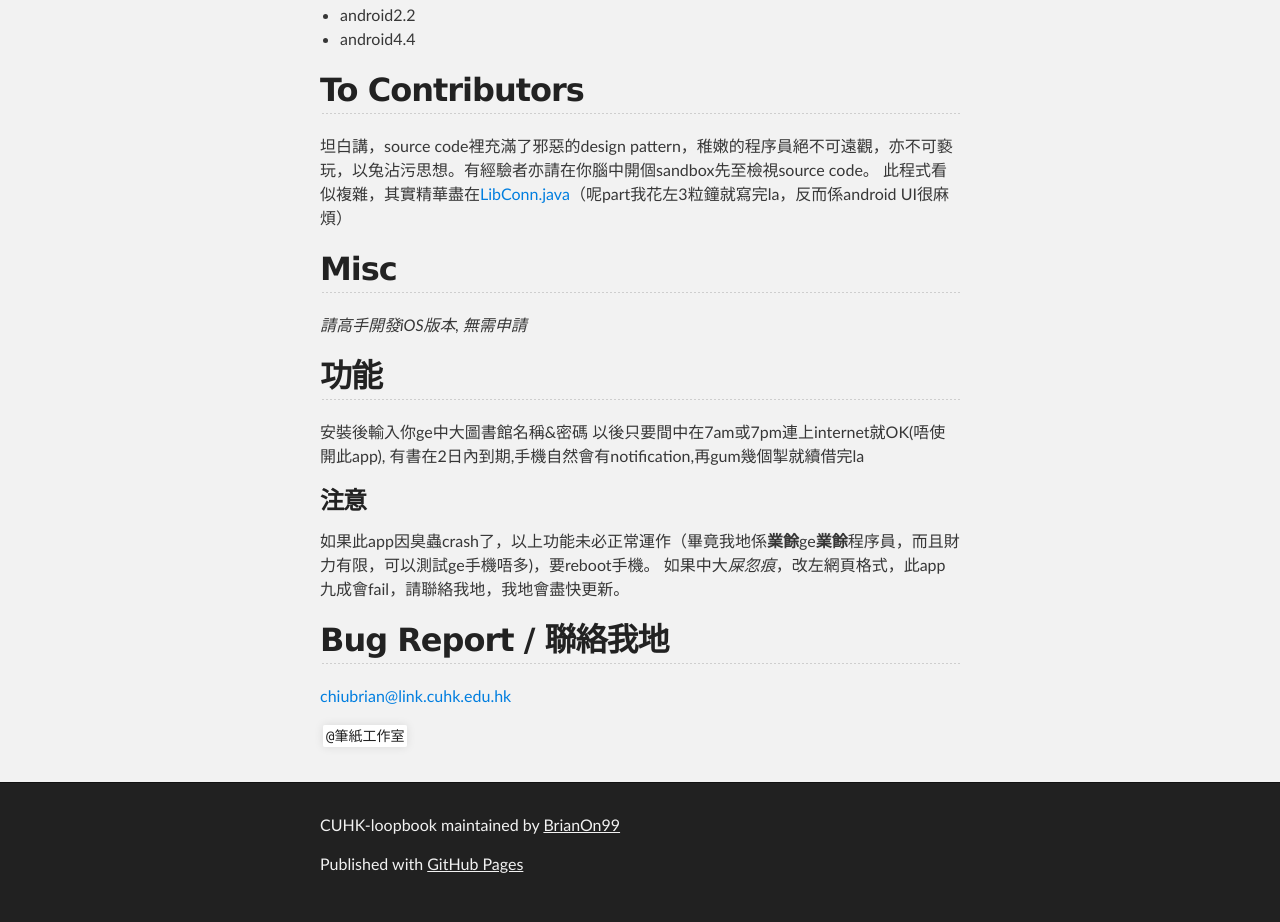
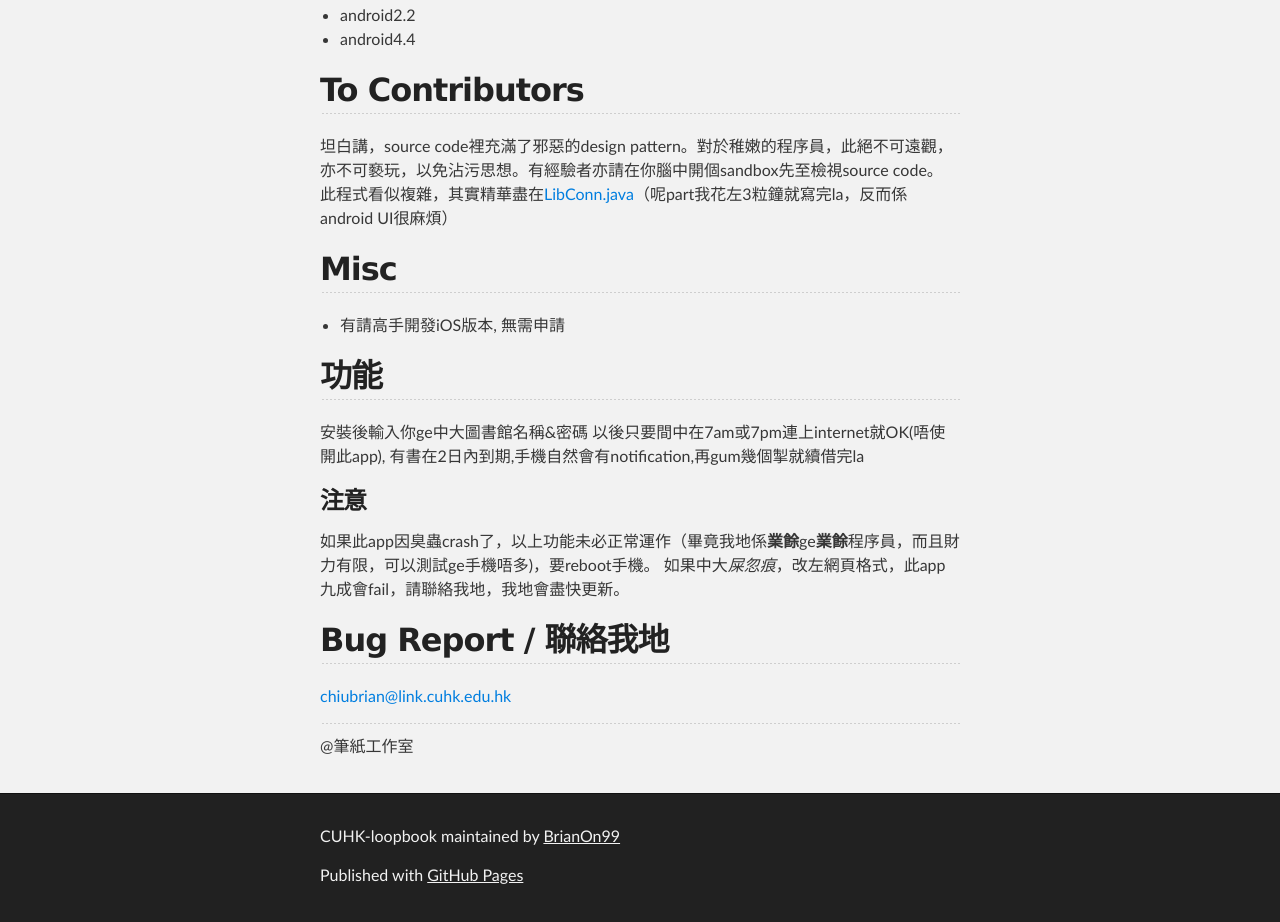
Before and after one commit to BrianOn99/CU-loopbook, a plain HTML site: page index.html in a window 1280 px wide. Shown: the part 710-1632 px from the top of the page. Drawn offline with Linux system fonts and the light colour scheme.

```diff
--- a/index.html
+++ b/index.html
@@ -60,13 +60,15 @@
 <h2>
 <a id="to-contributors" class="anchor" href="#to-contributors" aria-hidden="true"><span class="octicon octicon-link"></span></a>To Contributors</h2>
 
-<p>坦白講，source code裡充滿了邪惡的design pattern，稚嫩的程序員絕不可遠觀，亦不可褻玩，以兔沾污思想。有經驗者亦請在你腦中開個sandbox先至檢視source code。
+<p>坦白講，source code裡充滿了邪惡的design pattern。對於稚嫩的程序員，此絕不可遠觀，亦不可褻玩，以免沾污思想。有經驗者亦請在你腦中開個sandbox先至檢視source code。
 此程式看似複雜，其實精華盡在<a href="https://github.com/BrianOn99/CU-loopbook/blob/master/app/src/main/java/com/loopbook/cuhk_loopbook/LibConn.java">LibConn.java</a>（呢part我花左3粒鐘就寫完la，反而係android UI很麻煩）</p>
 
 <h2>
 <a id="misc" class="anchor" href="#misc" aria-hidden="true"><span class="octicon octicon-link"></span></a>Misc</h2>
 
-<p><em>請高手開發iOS版本, 無需申請</em></p>
+<ul>
+<li>有請高手開發iOS版本, 無需申請</li>
+</ul>
 
 <h2>
 <a id="功能" class="anchor" href="#%E5%8A%9F%E8%83%BD" aria-hidden="true"><span class="octicon octicon-link"></span></a>功能</h2>
@@ -86,7 +88,9 @@
 
 <p><a href="mailto:chiubrian@link.cuhk.edu.hk">chiubrian@link.cuhk.edu.hk</a></p>
 
-<p><code>@筆紙工作室</code></p>
+<hr>
+
+<p>@筆紙工作室</p>
       </section>
     </div>
 
--- a/params.json
+++ b/params.json
@@ -1 +1 @@
-{"name":"CUHK-loopbook","tagline":"非cuhk官方,純自發,inspired by lazyCUHK","body":"# CU-loopbook\r\n## 目的\r\n幫中大倒米\r\n## 用途\r\n半自動續借中大圖書\r\n## 支援\r\nandroid2.2 或以上\r\n## 測試手機\r\n* android2.2\r\n* android4.4\r\n\r\n## To Contributors\r\n坦白講，source code裡充滿了邪惡的design pattern，稚嫩的程序員絕不可遠觀，亦不可褻玩，以兔沾污思想。有經驗者亦請在你腦中開個sandbox先至檢視source code。\r\n此程式看似複雜，其實精華盡在[LibConn.java](https://github.com/BrianOn99/CU-loopbook/blob/master/app/src/main/java/com/loopbook/cuhk_loopbook/LibConn.java)（呢part我花左3粒鐘就寫完la，反而係android UI很麻煩）\r\n## Misc\r\n*請高手開發iOS版本, 無需申請*\r\n## 功能\r\n安裝後輸入你ge中大圖書館名稱&密碼\r\n以後只要間中在7am或7pm連上internet就OK(唔使開此app),\r\n有書在2日內到期,手機自然會有notification,再gum幾個掣就續借完la\r\n\r\n### 注意\r\n如果此app因臭蟲crash了，以上功能未必正常運作（畢竟我地係**業餘**ge**業餘**程序員，而且財力有限，可以測試ge手機唔多)，要reboot手機。\r\n如果中大*屎忽痕*，改左網頁格式，此app九成會fail，請聯絡我地，我地會盡快更新。\r\n\r\n## Bug Report / 聯絡我地\r\nchiubrian@link.cuhk.edu.hk\r\n\r\n`@筆紙工作室`\r\n","google":"","note":"Don't delete this file! It's used internally to help with page regeneration."}
+{"name":"CUHK-loopbook","tagline":"非cuhk官方,純自發,inspired by lazyCUHK","body":"# CU-loopbook\r\n## 目的\r\n幫中大倒米\r\n## 用途\r\n半自動續借中大圖書\r\n## 支援\r\nandroid2.2 或以上\r\n## 測試手機\r\n* android2.2\r\n* android4.4\r\n\r\n## To Contributors\r\n坦白講，source code裡充滿了邪惡的design pattern。對於稚嫩的程序員，此絕不可遠觀，亦不可褻玩，以免沾污思想。有經驗者亦請在你腦中開個sandbox先至檢視source code。\r\n此程式看似複雜，其實精華盡在[LibConn.java](https://github.com/BrianOn99/CU-loopbook/blob/master/app/src/main/java/com/loopbook/cuhk_loopbook/LibConn.java)（呢part我花左3粒鐘就寫完la，反而係android UI很麻煩）\r\n\r\n## Misc\r\n* 有請高手開發iOS版本, 無需申請\r\n\r\n## 功能\r\n安裝後輸入你ge中大圖書館名稱&密碼\r\n以後只要間中在7am或7pm連上internet就OK(唔使開此app),\r\n有書在2日內到期,手機自然會有notification,再gum幾個掣就續借完la\r\n\r\n### 注意\r\n如果此app因臭蟲crash了，以上功能未必正常運作（畢竟我地係**業餘**ge**業餘**程序員，而且財力有限，可以測試ge手機唔多)，要reboot手機。\r\n如果中大*屎忽痕*，改左網頁格式，此app九成會fail，請聯絡我地，我地會盡快更新。\r\n\r\n## Bug Report / 聯絡我地\r\nchiubrian@link.cuhk.edu.hk\r\n\r\n***\r\n@筆紙工作室\r\n","google":"","note":"Don't delete this file! It's used internally to help with page regeneration."}
```
